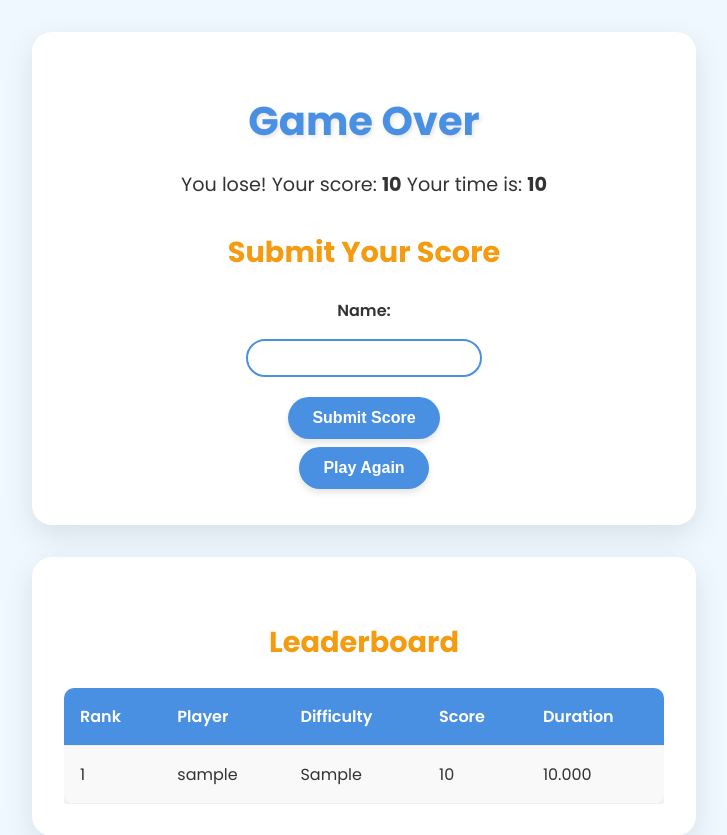
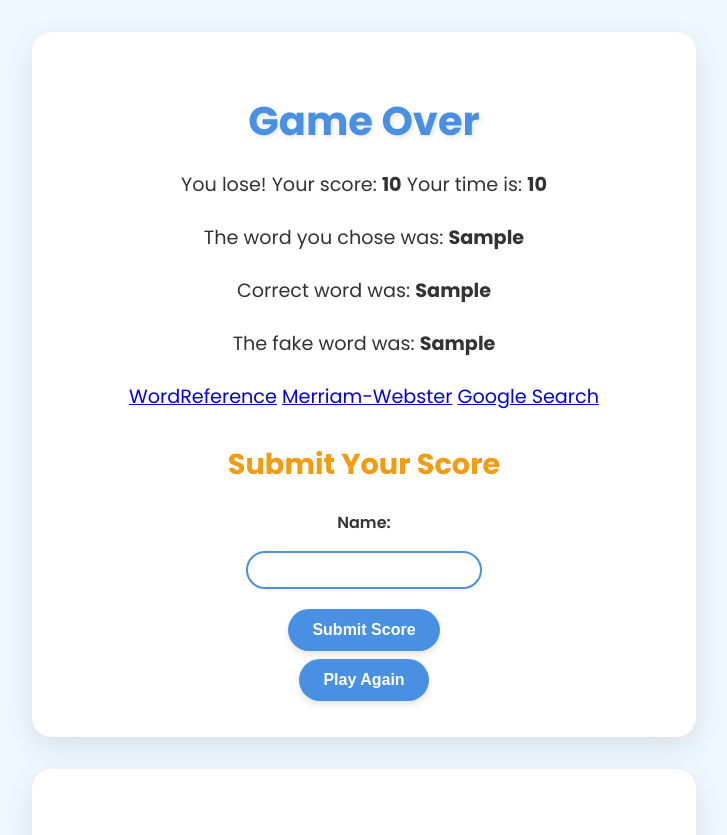
Before and after one commit to BaptTF/English-Project, a Flask app: template templates/gameover.html in a window 1280 px wide. Shown: the top 835 px of the page, without its empty margins (276-1003 px from the left). Run offline with Flask 3, Linux system fonts and the light colour scheme; the template is opened without the code that fills it: most values are stand-ins (such as "Sample title", 1, 10 or a date in 2020); parts of the project's set-up code (start-up, migrations or seed data) failed here and were passed over.

Commit message:
feat: enhance gameover page to display wrong, fake, and correct words with additional resources

```diff
--- a/app.py
+++ b/app.py
@@ -109,11 +109,22 @@ def submit_score():
 
 @app.route("/gameover")
 def gameover():
-    if "duration_seconds" not in session:
+    if (
+        "duration_seconds" not in session
+        or "score" not in session
+        or "wrong_word" not in session
+    ):
         return redirect(url_for("home"))
     format_duration = format_time(session["duration_seconds"])
+    if session["wrong_word"] in session["fake_words"]:
+        session["fake_words"].remove(session["wrong_word"])
     return render_template(
-        "gameover.html", score=session["score"], duration=format_duration
+        "gameover.html",
+        score=session["score"],
+        wrong_word=session["wrong_word"],
+        fake_word=session["fake_words"][0],
+        correct_word=session["real_words"][0],
+        duration=format_duration,
     )
 
 
@@ -130,6 +141,7 @@ def submit_word():
         session["score"]
         if "start_time" in session:
             session["duration_seconds"] = time.time() - session["start_time"]
+            session["wrong_word"] = submitted_word
             app.logger.debug(session["duration_seconds"])
             session.pop("start_time")
         else:
@@ -156,27 +168,27 @@ def scores():
     )
     return [score.to_dict() for score in scores]
 
+
 @app.route("/scoresFull")
 def scoresFull():
-    scores = (
-        session_db.query(Score)
-        .order_by(
-            (
-                (Score.score / Score.duration_seconds)
-                * case(
-                    (Score.difficulty == "hard", 1.5),
-                    (Score.difficulty == "normal", 1),
-                    (Score.difficulty == "easy", 0.5),
-                    else_=1,
-                )
-            ).desc()
-        )
+    scores = session_db.query(Score).order_by(
+        (
+            (Score.score / Score.duration_seconds)
+            * case(
+                (Score.difficulty == "hard", 1.5),
+                (Score.difficulty == "normal", 1),
+                (Score.difficulty == "easy", 0.5),
+                else_=1,
+            )
+        ).desc()
     )
     return [score.to_dict() for score in scores]
+
 
 @app.route("/leaderboard")
 def leaderboard():
     return render_template("leaderboard.html")
+
 
 @app.route("/count")
 def count():
--- a/templates/gameover.html
+++ b/templates/gameover.html
@@ -14,6 +14,14 @@
     <div class="container fade-in">
         <h1>Game Over</h1>
         <p>You lose! Your score: <strong>{{ score }}</strong> Your time is: <strong>{{ duration }}</strong></p>
+        <p>The word you chose was: <strong>{{ wrong_word }}</strong></a></p>
+        <p>Correct word was: <strong>{{ correct_word }}</strong></p>
+        <p>The fake word was: <strong>{{ fake_word }}</strong></p>
+        <p><a href="https://www.wordreference.com/definition/{{wrong_word}}">WordReference</a>
+                    <a href="https://www.merriam-webster.com/dictionary/{{wrong_word}}">Merriam-Webster</a>
+                            <a href="https://www.google.com/search?q=define+{{wrong_word}}">Google Search</a>
+
+        </p>
 
         <h2>Submit Your Score</h2>
         <form action="/submit_score" method="post">
```
